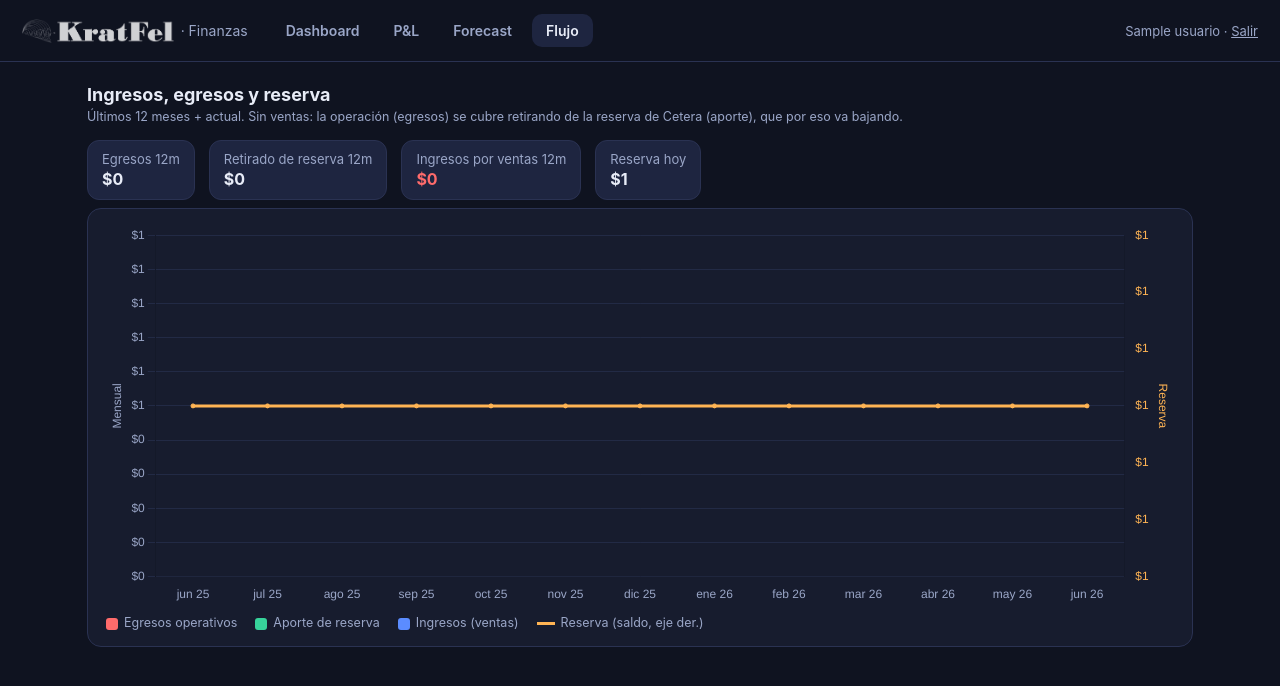
After one commit to pabvi-a11y/kratfel-finanzas, a PHP site: page /flujo.php in a window 1280 px wide. The commit adds this page. Shown: the top 686 px of the page. Run offline with PHP 8.4, Linux system fonts and the light colour scheme; the visitor is signed in with stand-in values (Sample User, id 1); tables that the repository leaves empty hold one stand-in row (values such as "Sample post").

Commit message:
Nueva pagina Flujo: ingresos/egresos/aporte de reserva + linea reserva 12m

```diff
--- /dev/null
+++ b/flujo.php
@@ -0,0 +1,105 @@
+<?php
+declare(strict_types=1);
+require_once __DIR__ . '/config.php';
+require_once __DIR__ . '/lib/auth.php';
+require_once __DIR__ . '/lib/runway.php';
+$user = require_login();
+
+// Saldo ancla
+$sr = rw_saldo_actual();
+$anchor = $sr ? (float)$sr['saldo'] : 0.0;
+
+// Meses: 12 previos + actual (13), cronológico
+$ms = []; $d = new DateTime('first day of this month'); $d->modify('-12 month');
+for ($i=0;$i<13;$i++){ $ms[]=$d->format('Y-m'); $d->modify('+1 month'); }
+$start = $ms[0].'-01';
+
+// Egresos operativos por mes
+$eg = array_fill_keys($ms, 0.0);
+$q = db()->prepare("SELECT DATE_FORMAT(fecha,'%Y-%m') ym, SUM(monto_canonico) t FROM transacciones
+  WHERE grupo_pnl='operativo' AND fecha>=:s GROUP BY ym");
+$q->execute([':s'=>$start]);
+foreach($q as $r){ if(isset($eg[$r['ym']])) $eg[$r['ym']]=(float)$r['t']; }
+
+// Retiros de reserva (aporte que financia la operación) por mes
+$consumo = rw_consumo_mensual();
+$draw = []; foreach($ms as $m){ $draw[$m] = round($consumo[$m] ?? 0); }
+
+// Reserva (balance) reconstruida: ancla hoy, hacia atrás sumando los retiros posteriores
+$res = array_fill_keys($ms, 0.0);
+$res[$ms[12]] = $anchor;
+for($i=11;$i>=0;$i--){ $res[$ms[$i]] = $res[$ms[$i+1]] + ($draw[$ms[$i+1]] ?? 0); }
+
+$MES=['','ene','feb','mar','abr','may','jun','jul','ago','sep','oct','nov','dic'];
+$labels=[]; foreach($ms as $m){ [$y,$mo]=explode('-',$m); $labels[]=$MES[(int)$mo].' '.substr($y,2); }
+$data=[
+  'labels'=>$labels,
+  'egresos'=>array_map(fn($m)=>round($eg[$m]), $ms),
+  'aporte'=>array_map(fn($m)=>$draw[$m], $ms),
+  'reserva'=>array_map(fn($m)=>round($res[$m]), $ms),
+  'ingresos'=>array_fill(0,13,0),
+];
+?>
+<!DOCTYPE html><html lang="es"><head><meta charset="utf-8">
+<meta name="viewport" content="width=device-width, initial-scale=1"><title>Ingresos y Egresos — KRATFEL Finanzas</title>
+<script src="https://cdnjs.cloudflare.com/ajax/libs/Chart.js/4.4.1/chart.umd.min.js"></script>
+<style>
+:root{--bg:#0f1320;--panel:#171c2e;--panel2:#1e2540;--line:#2a3252;--txt:#e8ecf7;--mut:#9aa6c7;--acc:#5b8cff;--good:#37d39b;--warn:#ffb454;--bad:#ff6b6b}
+*{box-sizing:border-box}body{margin:0;font-family:-apple-system,Segoe UI,Roboto,sans-serif;background:var(--bg);color:var(--txt)}
+header{display:flex;align-items:center;gap:16px;padding:14px 22px;border-bottom:1px solid var(--line)}
+.brand{font-weight:800;font-size:18px;display:inline-flex;align-items:center;gap:7px}.brand span{color:var(--mut);font-weight:400;font-size:14px}
+nav{display:flex;gap:6px;margin-left:8px}nav a{color:var(--mut);padding:8px 14px;border-radius:10px;text-decoration:none;font-size:14px;font-weight:600}
+nav a.active{background:var(--panel2);color:var(--txt)}nav a:hover{color:var(--txt)}
+.who{margin-left:auto;color:var(--mut);font-size:13px}.who a{color:var(--mut)}
+.wrap{max-width:1150px;margin:0 auto;padding:22px}
+h2{font-size:18px;margin:0 0 4px}.cap{color:var(--mut);font-size:12.5px;margin:0 0 16px}
+.card{background:var(--panel);border:1px solid var(--line);border-radius:14px;padding:16px 18px;margin-bottom:16px}
+.legend{display:flex;gap:18px;flex-wrap:wrap;font-size:12.5px;color:var(--mut);margin-top:10px}
+.legend i{display:inline-block;width:12px;height:12px;border-radius:3px;vertical-align:middle;margin-right:6px}
+.legend i.l{height:0;width:18px;border-top:3px solid var(--warn);border-radius:0}
+.kpis{display:flex;gap:14px;flex-wrap:wrap;margin-bottom:8px}
+.kpi{background:var(--panel2);border:1px solid var(--line);border-radius:12px;padding:10px 14px;font-size:13px;color:var(--mut)}
+.kpi b{color:var(--txt);font-size:16px;display:block;margin-top:2px}
+</style></head>
+<body>
+<header>
+ <div class="brand"><img src="/assets/logo_kratfel.png" alt="Kratfel" style="height:24px"> <span>· Finanzas</span></div>
+ <nav><a href="/">Dashboard</a><a href="/pnl.php">P&amp;L</a><a href="/forecast.php">Forecast</a><a class="active" href="/flujo.php">Flujo</a></nav>
+ <div class="who"><?= htmlspecialchars($user['nombre'] ?? $user['email']) ?> · <a href="/auth/logout.php">Salir</a></div>
+</header>
+<div class="wrap">
+ <h2>Ingresos, egresos y reserva</h2>
+ <p class="cap">Últimos 12 meses + actual. Sin ventas: la operación (egresos) se cubre retirando de la reserva de Cetera (aporte), que por eso va bajando.</p>
+ <div class="kpis">
+   <div class="kpi">Egresos 12m<b id="kEg"></b></div>
+   <div class="kpi">Retirado de reserva 12m<b id="kAp"></b></div>
+   <div class="kpi">Ingresos por ventas 12m<b style="color:var(--bad)">$0</b></div>
+   <div class="kpi">Reserva hoy<b><?= '$'.number_format($anchor,0,',','.') ?></b></div>
+ </div>
+ <div class="card">
+   <div style="height:380px"><canvas id="ch"></canvas></div>
+   <div class="legend"><span><i style="background:#ff6b6b"></i>Egresos operativos</span><span><i style="background:#37d39b"></i>Aporte de reserva</span><span><i style="background:#5b8cff"></i>Ingresos (ventas)</span><span><i class="l"></i>Reserva (saldo, eje der.)</span></div>
+ </div>
+</div>
+<script>
+const D = <?= json_encode($data, JSON_UNESCAPED_UNICODE) ?>;
+const fmt=n=>'$'+Math.round(n).toLocaleString('es-ES');
+const sum=a=>a.reduce((s,x)=>s+x,0);
+document.getElementById('kEg').textContent=fmt(sum(D.egresos));
+document.getElementById('kAp').textContent=fmt(sum(D.aporte));
+new Chart(document.getElementById('ch'),{
+ data:{labels:D.labels,datasets:[
+   {type:'bar',label:'Egresos operativos',data:D.egresos,backgroundColor:'#ff6b6b',yAxisID:'y',order:2},
+   {type:'bar',label:'Aporte de reserva',data:D.aporte,backgroundColor:'#37d39b',yAxisID:'y',order:2},
+   {type:'bar',label:'Ingresos (ventas)',data:D.ingresos,backgroundColor:'#5b8cff',yAxisID:'y',order:2},
+   {type:'line',label:'Reserva (saldo)',data:D.reserva,borderColor:'#ffb454',backgroundColor:'#ffb454',yAxisID:'y1',tension:.2,pointRadius:2,order:1},
+ ]},
+ options:{maintainAspectRatio:false,plugins:{legend:{display:false},tooltip:{callbacks:{label:c=>c.dataset.label+': '+fmt(c.parsed.y)}}},
+  scales:{
+   y:{position:'left',grid:{color:'#222a45'},ticks:{color:'#9aa6c7',callback:v=>fmt(v)},title:{display:true,text:'Mensual',color:'#9aa6c7'}},
+   y1:{position:'right',grid:{display:false},ticks:{color:'#ffb454',callback:v=>fmt(v)},title:{display:true,text:'Reserva',color:'#ffb454'}},
+   x:{grid:{display:false},ticks:{color:'#9aa6c7'}}
+  }}
+});
+</script>
+</body></html>
--- a/forecast.php
+++ b/forecast.php
@@ -82,7 +82,7 @@ thead th{color:var(--mut);font-size:11px;text-transform:uppercase;letter-spacing
 <body>
 <header>
  <div class="brand"><img src="/assets/logo_kratfel.png" alt="Kratfel" style="height:24px"> <span>· Finanzas</span></div>
- <nav><a href="/">Dashboard</a><a href="/pnl.php">P&amp;L</a><a class="active" href="/forecast.php">Forecast</a></nav>
+ <nav><a href="/">Dashboard</a><a href="/pnl.php">P&amp;L</a><a class="active" href="/forecast.php">Forecast</a><a href="/flujo.php">Flujo</a></nav>
  <div class="who"><?= htmlspecialchars($user['nombre'] ?? $user['email']) ?> · <a href="/auth/logout.php">Salir</a></div>
 </header>
 <div class="wrap">
--- a/index.php
+++ b/index.php
@@ -75,7 +75,7 @@ input{background:#0e1322;border:1px solid var(--line);color:var(--txt);border-ra
 </style></head>
 <body>
 <header><div class="brand"><img src="/assets/logo_kratfel.png" alt="Kratfel" style="height:24px;vertical-align:middle"> <span>· Finanzas</span></div>
-<nav style="display:flex;gap:6px;margin-left:8px"><a href="/" style="color:#e8ecf7;background:#1e2540;padding:8px 14px;border-radius:10px;text-decoration:none;font-size:14px;font-weight:600">Dashboard</a><a href="/pnl.php" style="color:#9aa6c7;padding:8px 14px;text-decoration:none;font-size:14px;font-weight:600">P&amp;L</a><a href="/forecast.php" style="color:#9aa6c7;padding:8px 14px;text-decoration:none;font-size:14px;font-weight:600">Forecast</a></nav>
+<nav style="display:flex;gap:6px;margin-left:8px"><a href="/" style="color:#e8ecf7;background:#1e2540;padding:8px 14px;border-radius:10px;text-decoration:none;font-size:14px;font-weight:600">Dashboard</a><a href="/pnl.php" style="color:#9aa6c7;padding:8px 14px;text-decoration:none;font-size:14px;font-weight:600">P&amp;L</a><a href="/forecast.php" style="color:#9aa6c7;padding:8px 14px;text-decoration:none;font-size:14px;font-weight:600">Forecast</a><a href="/flujo.php" style="color:#9aa6c7;padding:8px 14px;text-decoration:none;font-size:14px;font-weight:600">Flujo</a></nav>
 <div class="who"><?= htmlspecialchars($user['nombre'] ?? $user['email']) ?> · <a href="<?= APP_BASE_URL ?>/auth/logout.php">Salir</a></div></header>
 <div class="wrap">
 
--- a/pnl.php
+++ b/pnl.php
@@ -57,7 +57,7 @@ td.v0{color:#444c6b}
 <body>
 <header>
  <div class="brand"><img src="/assets/logo_kratfel.png" alt="Kratfel" style="height:24px"> <span>· Finanzas</span></div>
- <nav><a href="/">Dashboard</a><a class="active" href="/pnl.php">P&amp;L</a><a href="/forecast.php">Forecast</a></nav>
+ <nav><a href="/">Dashboard</a><a class="active" href="/pnl.php">P&amp;L</a><a href="/forecast.php">Forecast</a><a href="/flujo.php">Flujo</a></nav>
  <div class="who"><?= htmlspecialchars($user['nombre'] ?? $user['email']) ?> · <a href="/auth/logout.php">Salir</a></div>
 </header>
 <div class="wrap">
```
